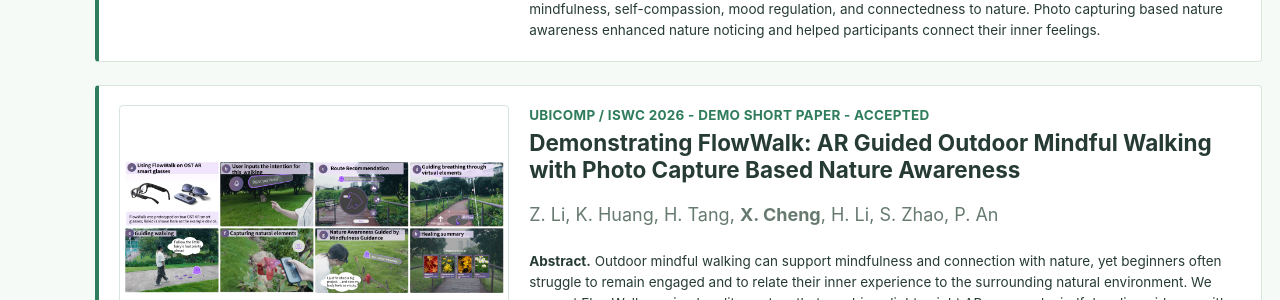
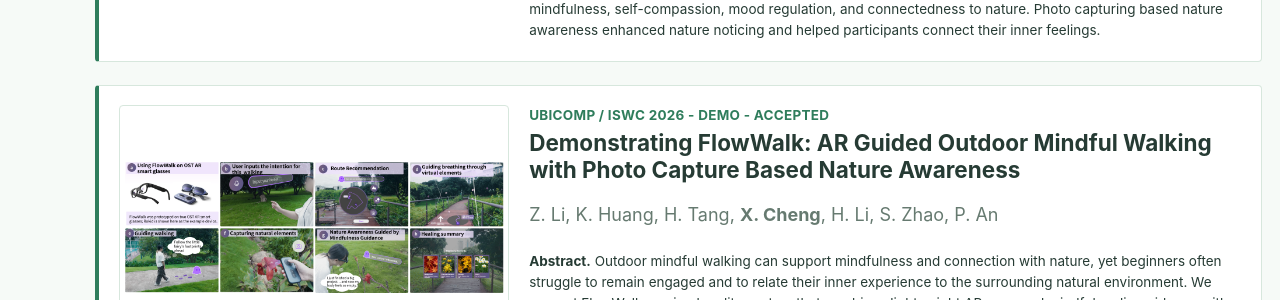
Before and after one commit to raya0313/raya0313.github.io, a Jekyll site: the page built from _pages/publications.html, in a window 1280 px wide and 900 px high, scrolled down 3219 px. Shown: the part 153-453 px from the top of the window. Built offline with Jekyll 4.4.1, drawn with Linux system fonts in a browser that asks for light colours; a script bundle is joined from its source files by our own code; library files that are not in the unit come from our copies.

Commit message:
Rename FlowWalk demo label

```diff
--- a/_pages/publications.html
+++ b/_pages/publications.html
@@ -106,7 +106,7 @@
       <h2>
         <a class="publication-card__title" href="https://arxiv.org/abs/2601.02829">
           XR-Read: Eye-Level Clarity Matters for Sustained Reading in Head-Mounted Displays
-          <span class="publication-card__description">Looks beyond 閳ユ笅s the text readable?閳?toward a sharper XR question: when does visual clarity become the difference between sustained reading and sickness?</span>
+          <span class="publication-card__description">Looks beyond 闁炽儲绗卻 the text readable?闁?toward a sharper XR question: when does visual clarity become the difference between sustained reading and sickness?</span>
         </a>
       </h2>
       <p class="publication-card__authors">J. Wang, <strong>X. Cheng</strong>, B. Hou, H.N. Liang</p>
@@ -137,7 +137,7 @@
       <img src="{{ base_path }}/images/publications/flowwalk-demo-overview.png" alt="FlowWalk demo overview">
     </div>
     <div class="publication-card__body">
-      <p class="publication-card__meta">UbiComp / ISWC 2026 - Demo Short Paper - Accepted</p>
+      <p class="publication-card__meta">UbiComp / ISWC 2026 - Demo - Accepted</p>
       <h2>
         <span class="publication-card__title" tabindex="0">
           Demonstrating FlowWalk: AR Guided Outdoor Mindful Walking with Photo Capture Based Nature Awareness
```
